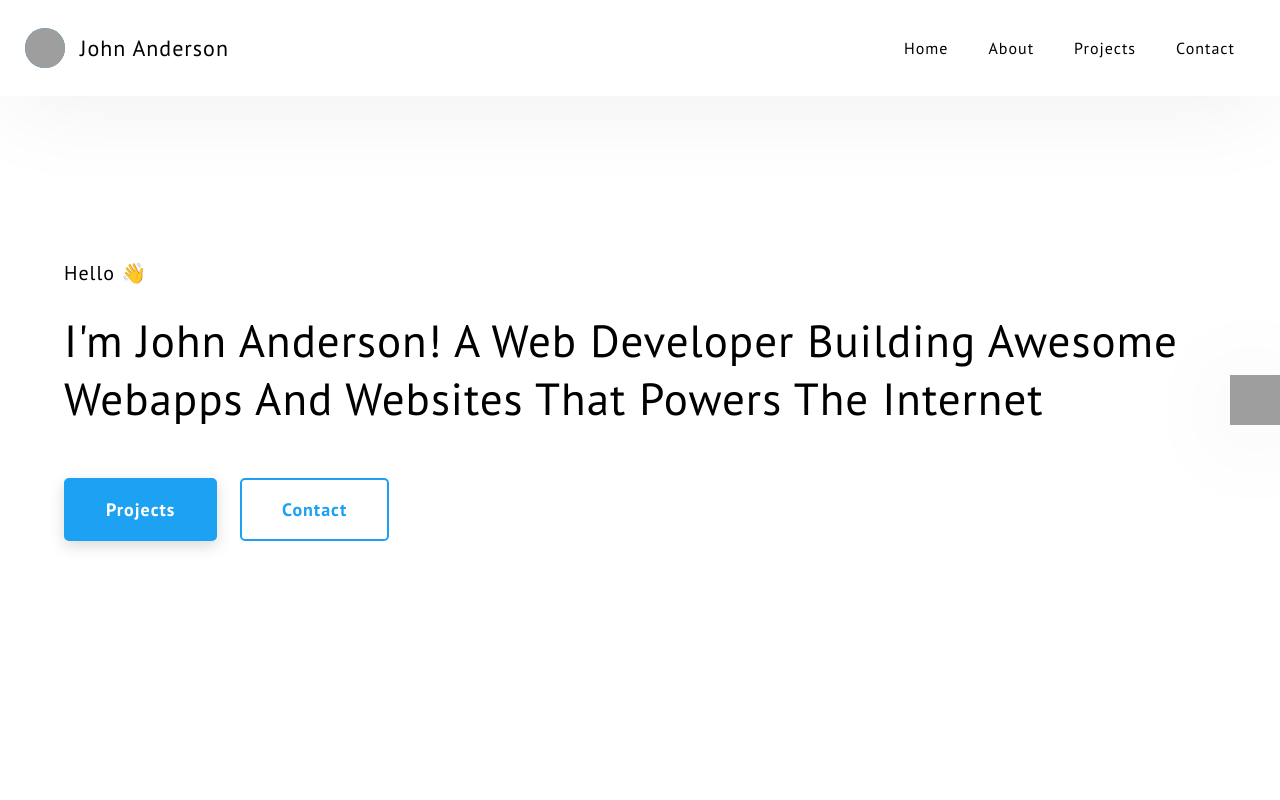
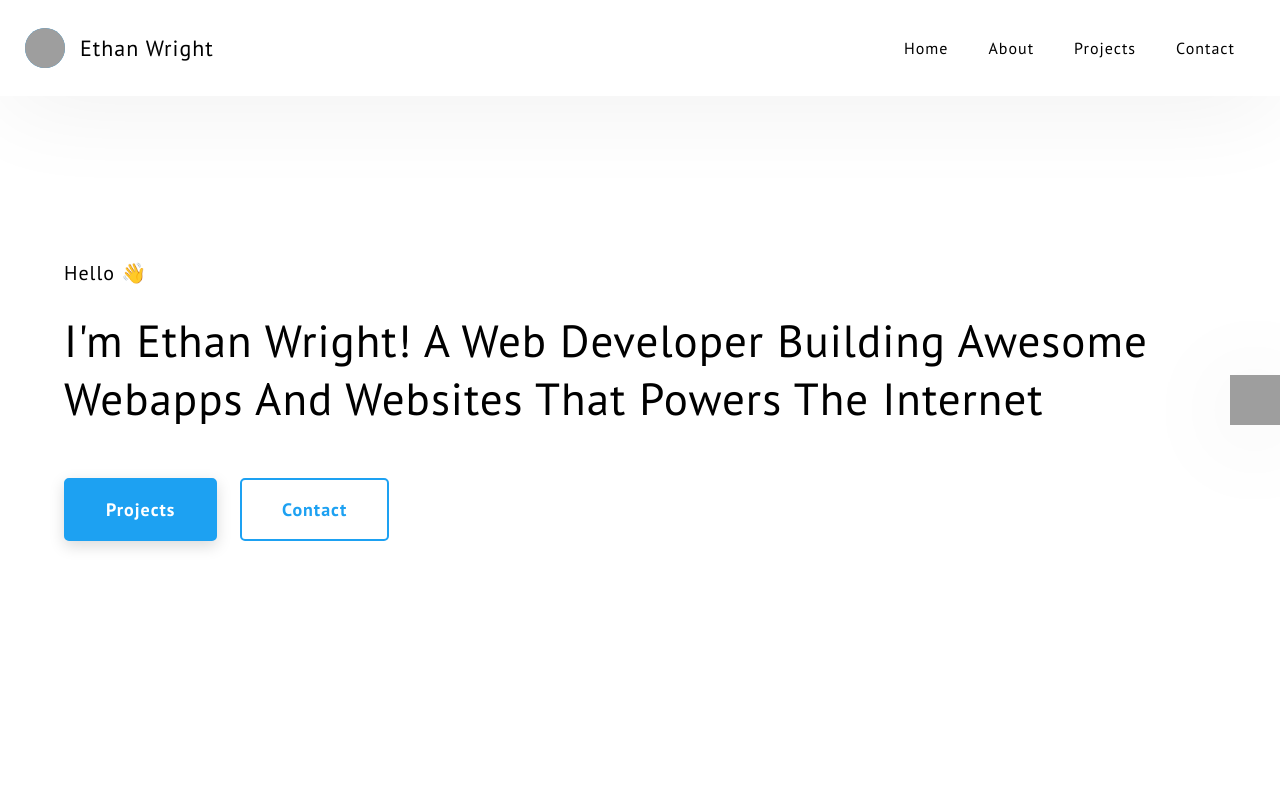
Before and after one commit to dusty369289/dusty369289.github.io, a plain HTML site: page index.html in a window 1280 px wide. Shown: the top 800 px of the page. Drawn offline with nearby package versions, Linux system fonts and the light colour scheme; grey boxes are pictures that could not be loaded.

Commit message:
changed personal details

```diff
--- a/index.html
+++ b/index.html
@@ -10,8 +10,8 @@
   <link rel="preconnect" href="https://fonts.gstatic.com" crossorigin />
   <link href="https://fonts.googleapis.com/css2?family=PT+Sans:wght@400;700&display=swap" rel="stylesheet" />
   <link rel="stylesheet" href="https://cdn.jsdelivr.net/gh/devicons/devicon@v2.14.0/devicon.min.css" />
-  <title>WowFolio - A Simple & Clean Portfolio Template For Developers</title>
-  <meta name="description" content="Wowfolio - A Simple & Clean Portfolio Template For Developers" />
+  <title>Ethan Wright</title>
+  <meta name="description" content="Ethan Wright's Portfolio" />
 </head>
 
 <body>
@@ -22,7 +22,7 @@
           src="https://d33wubrfki0l68.cloudfront.net/32c48e23e828c42a99a37db81e2a91d7c8eed4de/d134a/assets/png/ram-maheshwari.png"
           alt="logo Image" class="main-header__logo-img" />
       </div>
-      <h4 class="main-header__logo-text">John Anderson</h4>
+      <h4 class="main-header__logo-text">Ethan Wright</h4>
     </div>
     <nav class="main-header__navigation">
       <ul class="main-header__navigation-links">
@@ -75,7 +75,7 @@
         <h1 class="heading-primary home-hero__heading-primary">
           <span class="heading-primary__sm"> Hello 👋</span>
           <span class="heading-primary__main">
-            I'm John Anderson! A Web Developer Building Awesome Webapps And Websites That Powers The Internet
+            I'm Ethan Wright! A Web Developer Building Awesome Webapps And Websites That Powers The Internet
           </span>
         </h1>
         <button class="btn btn-theme home-hero__btn-theme">Projects</button>
@@ -409,9 +409,6 @@
       <div class="main-container">
         <p class="main-footer__bottom-txt">
           <!-- If you can give me some credits or shoutout here by linking to my website, then that will help me a lot :) -->
-          <a target="_blank" href="https://github.com/rammcodes/wowfolio">WowFolio</a> Open-Source Template
-          <script>document.write(new Date().getFullYear())</script>. Made by
-          <a target="_blank" href="https://rammaheshwari.com">Ram Maheshwari</a>
         </p>
       </div>
     </div>
```
